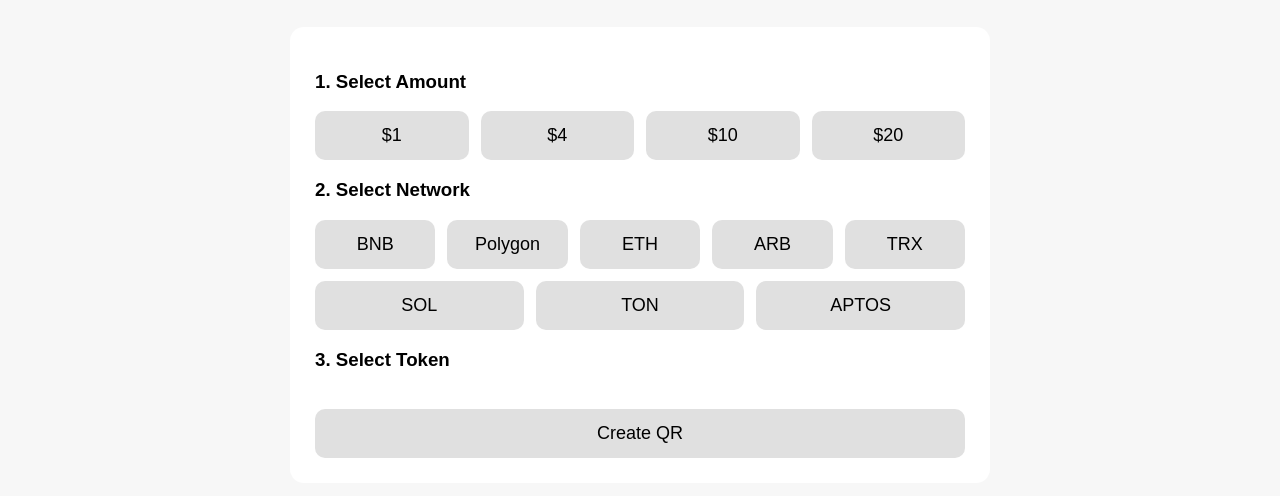
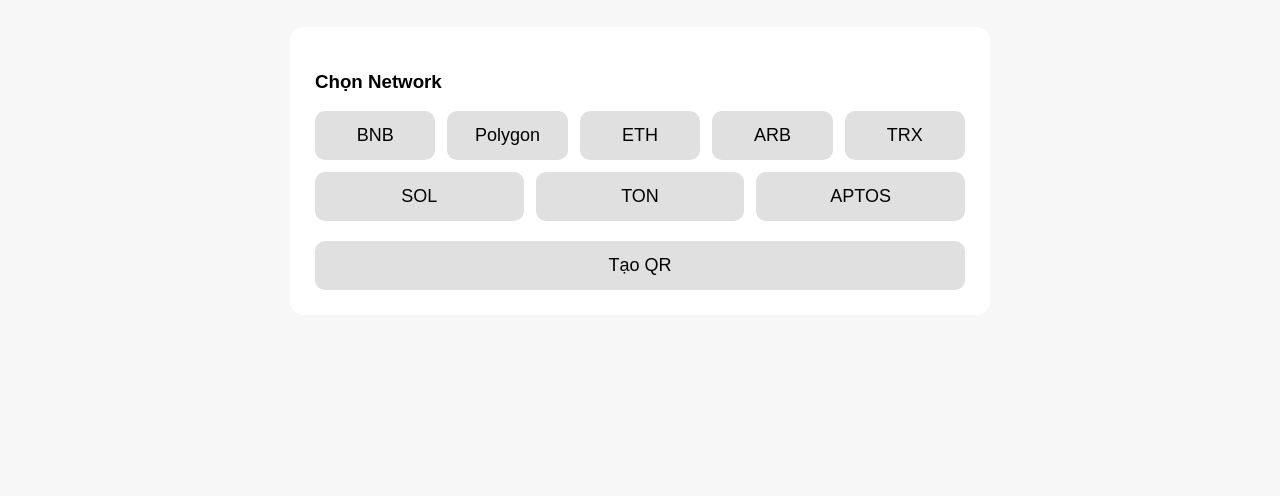
Before and after one commit to huynhviet933/donate_viet_mmo, a plain HTML site: page index.html in a window 1280 px wide. Shown: the part 74-570 px from the top of the page. Drawn offline with Linux system fonts and the light colour scheme.

Commit message:
index.html

```diff
--- a/index.html
+++ b/index.html
@@ -8,7 +8,7 @@
   body { margin:0; padding:0; font-family:sans-serif; background:#f7f7f7; }
   .header { background:#ffb300; padding:20px; font-size:26px; text-align:center; color:#fff; }
   .wrapper { max-width:650px; margin:30px auto; background:#fff; padding:25px; border-radius:14px; }
-  .box { display:flex; flex-wrap:wrap; gap:12px; }
+  .box { display:flex; flex-wrap:wrap; gap:12px; margin-top:12px; }
   .btn { flex:1; min-width:120px; padding:14px 0; border:none; background:#e0e0e0; border-radius:10px; font-size:18px; cursor:pointer; }
   .btn.active { background:#4caf50; color:#fff; }
   #qrBox { margin-top:25px; text-align:center; display:none; }
@@ -21,19 +21,13 @@
 
 <div class="wrapper">
 
-  <h3>1. Select Amount</h3>
-  <div class="box" id="amountBox"></div>
-
-  <h3>2. Select Network</h3>
+  <h3>Chọn Network</h3>
   <div class="box" id="networkBox"></div>
 
-  <h3>3. Select Token</h3>
-  <div class="box" id="tokenBox"></div>
-
-  <button class="btn" style="width:100%; margin-top:20px;" onclick="generateQR()">Create QR</button>
+  <button class="btn" style="width:100%; margin-top:20px;" onclick="generateQR()">Tạo QR</button>
 
   <div id="qrBox">
-    <h3>Scan to Pay</h3>
+    <h3>Scan để nhận địa chỉ ví</h3>
     <img id="qrImg" />
     <p id="qrText"></p>
   </div>
@@ -41,17 +35,7 @@
 </div>
 
 <script>
-const amounts = [1, 4, 10, 20];
-const networks = {
-  BNB: ["BNB", "USDT"],
-  Polygon: ["MATIC", "USDT"],
-  ETH: ["ETH", "USDT"],
-  ARB: ["ETH", "USDT"],
-  TRX: ["TRX", "USDT"],
-  SOL: ["SOL", "USDT"],
-  TON: ["TON"],
-  APTOS: ["APT"]
-};
+const networks = ["BNB", "Polygon", "ETH", "ARB", "TRX", "SOL", "TON", "APTOS"];
 
 const wallets = {
   BNB:"0x4bAADCd4AB4Df11D121F1662e048Dd84261c40b2",
@@ -60,67 +44,47 @@ const wallets = {
   ARB:"0x4bAADCd4AB4Df11D121F1662e048Dd84261c40b2",
   TRX:"TPhcXjHrg22kvv7jKKMrhPhBr167FFV8vN",
   SOL:"FBf5yRzFzXhi447mKNKCRedV2jVbsmmF6iRdgi3MLmga",
-  TON:"UQDGarW35S8X03zr6vn-iKEoh5as69D7Ar-xU91kORsF2lLn",
+  TON:"UQDGarW35S8X03zr6vn-iKEoh5as69d7Ar-xU91kORsF2lLn",
   APTOS:"0x64e46626b1213e3c0e66e733a014f4d453e322e20a0630dd428ef8e6058ae0df"
 };
 
-let selAmount=null, selNet=null, selToken=null;
-
-// Render amount
-amounts.forEach(a=>{
-  const b=document.createElement("button");
-  b.className="btn"; b.innerText="$"+a;
-  b.onclick=()=>{ selAmount=a; setActive('#amountBox', b); };
-  amountBox.appendChild(b);
-});
+let selNet = null;
 
 // Render networks
-Object.keys(networks).forEach(n=>{
+networks.forEach(net=>{
   const b=document.createElement("button");
-  b.className="btn"; b.innerText=n;
-  b.onclick=()=>{ selNet=n; selToken=null; setActive('#networkBox', b); renderTokens(n); };
+  b.className="btn"; b.innerText=net;
+  b.onclick=()=>{ selNet=net; setActive('#networkBox', b); };
   networkBox.appendChild(b);
 });
-
-// Tokens
-function renderTokens(n){
-  tokenBox.innerHTML="";
-  networks[n].forEach(t=>{
-    const b=document.createElement("button");
-    b.className="btn"; b.innerText=t;
-    b.onclick=()=>{ selToken=t; setActive('#tokenBox', b); };
-    tokenBox.appendChild(b);
-  });
-}
 
 function setActive(parent, btn){
   document.querySelectorAll(parent+" .btn").forEach(x=>x.classList.remove('active'));
   btn.classList.add('active');
 }
 
-// === QR CHUẨN OKX ===
+// Create QR with only wallet address
 function generateQR(){
-  if(!selAmount || !selNet || !selToken){
-    alert("Please select fully.");
+  if(!selNet){
+    alert("Vui lòng chọn network.");
     return;
   }
 
   const addr = wallets[selNet];
   let uri="";
 
-  // OKX chuẩn thực tế:
-  if(["BNB","Polygon","ETH","ARB"].includes(selNet)){
-    uri = `ethereum:${addr}?amount=${selAmount}`;
-  }
-  if(selNet==="TRX") uri = `tron:${addr}?amount=${selAmount}`;
-  if(selNet==="SOL") uri = `solana:${addr}?amount=${selAmount}`;
-  if(selNet==="TON") uri = `ton:${addr}?amount=${selAmount * 1e9}`;
-  if(selNet==="APTOS") uri = `aptos:${addr}?amount=${selAmount}`;
+  // Schema chuẩn nhất OKX + tất cả ví hỗ trợ:
+  if(["BNB","Polygon","ETH","ARB"].includes(selNet))
+    uri = `ethereum:${addr}`;
+  if(selNet==="TRX") uri = `tron:${addr}`;
+  if(selNet==="SOL") uri = `solana:${addr}`;
+  if(selNet==="TON") uri = `ton:${addr}`;
+  if(selNet==="APTOS") uri = `aptos:${addr}`;
 
   const qrUrl = `https://api.qrserver.com/v1/create-qr-code/?size=250x250&data=${encodeURIComponent(uri)}`;
 
   qrImg.src = qrUrl;
-  qrText.innerText = uri;
+  qrText.innerText = addr;
   qrBox.style.display="block";
 }
 </script>
```
